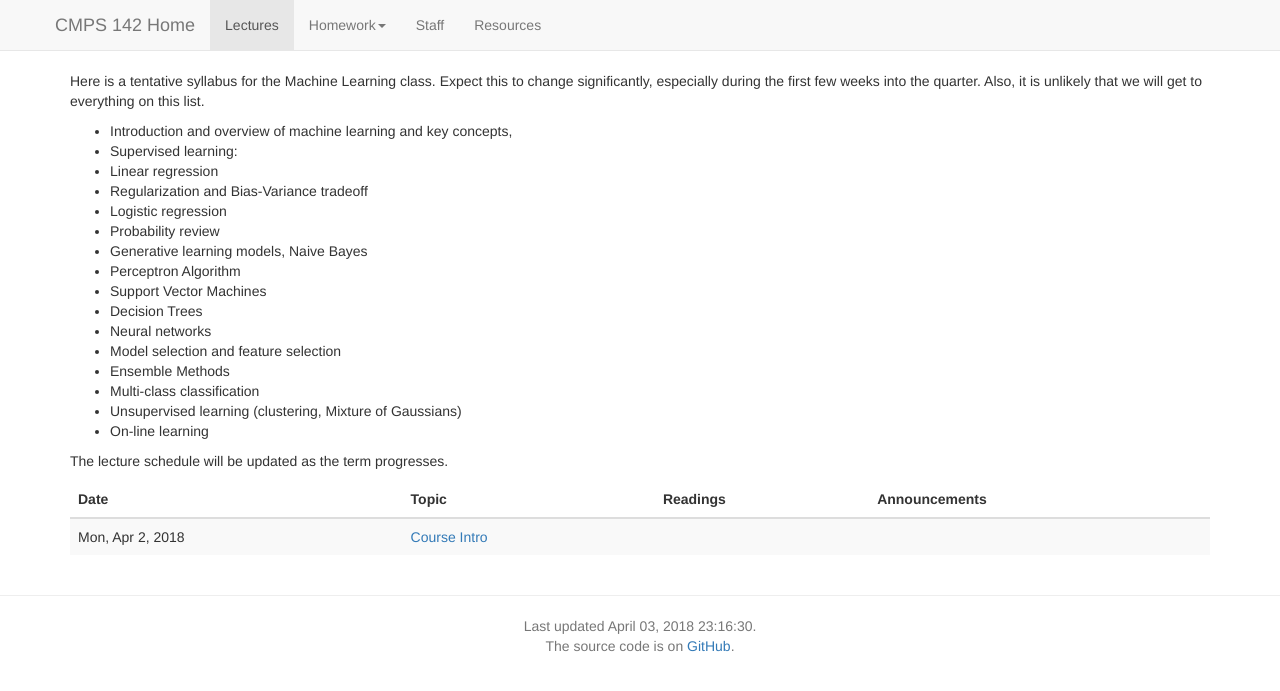
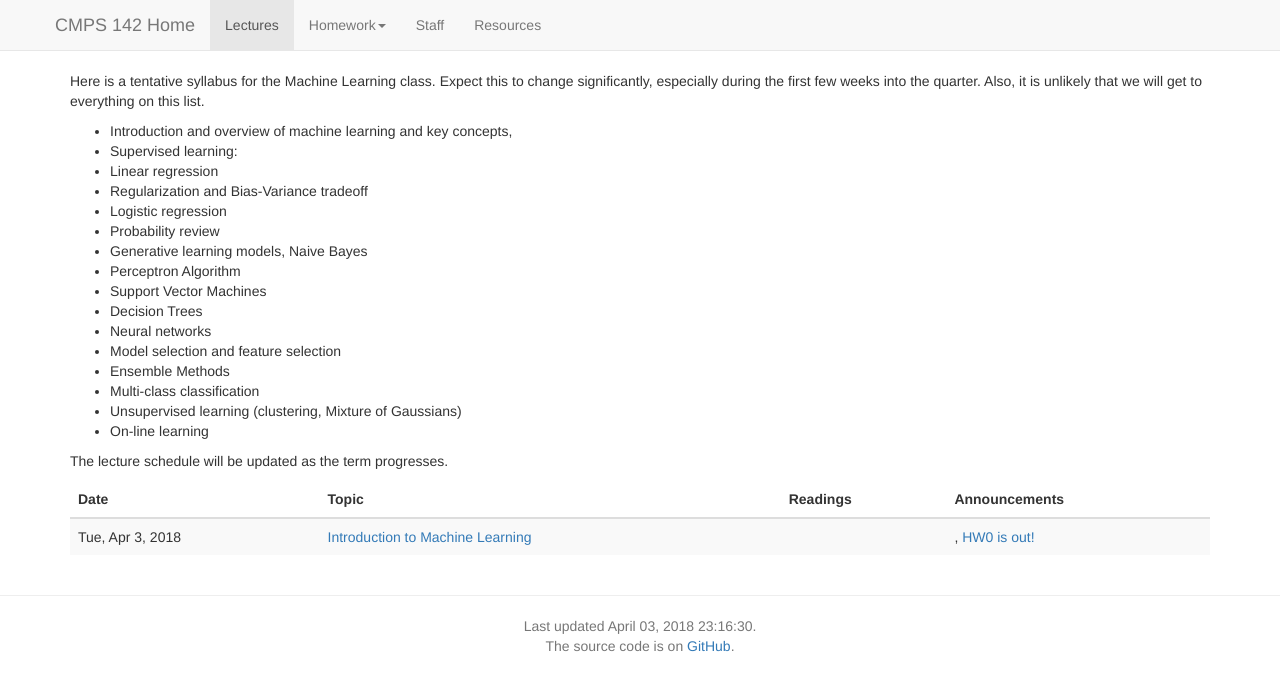
Before and after one commit to ssriva/CMPS142-Spring2018, a Jekyll site: the page built from lectures.md, in a window 1280 px wide. Shown: the top 691 px of the page. Built offline with Jekyll 4.4.1, drawn with Linux system fonts in a browser that asks for light colours; nearby versions of some CDN libraries; a script that is not in the unit is left out.

Commit message:
Update lectures.yaml

```diff
--- a/_data/lectures.yaml
+++ b/_data/lectures.yaml
@@ -1,4 +1,8 @@
 -
-  date: 2018-04-02
+  date: 2018-04-03
   slides: slides/day01.pdf
-  title: Course Intro
+  title: Introduction to Machine Learning
+  videos:
+    -
+      title: HW0 is out!
+      url: hw/hw0.pdf
```
